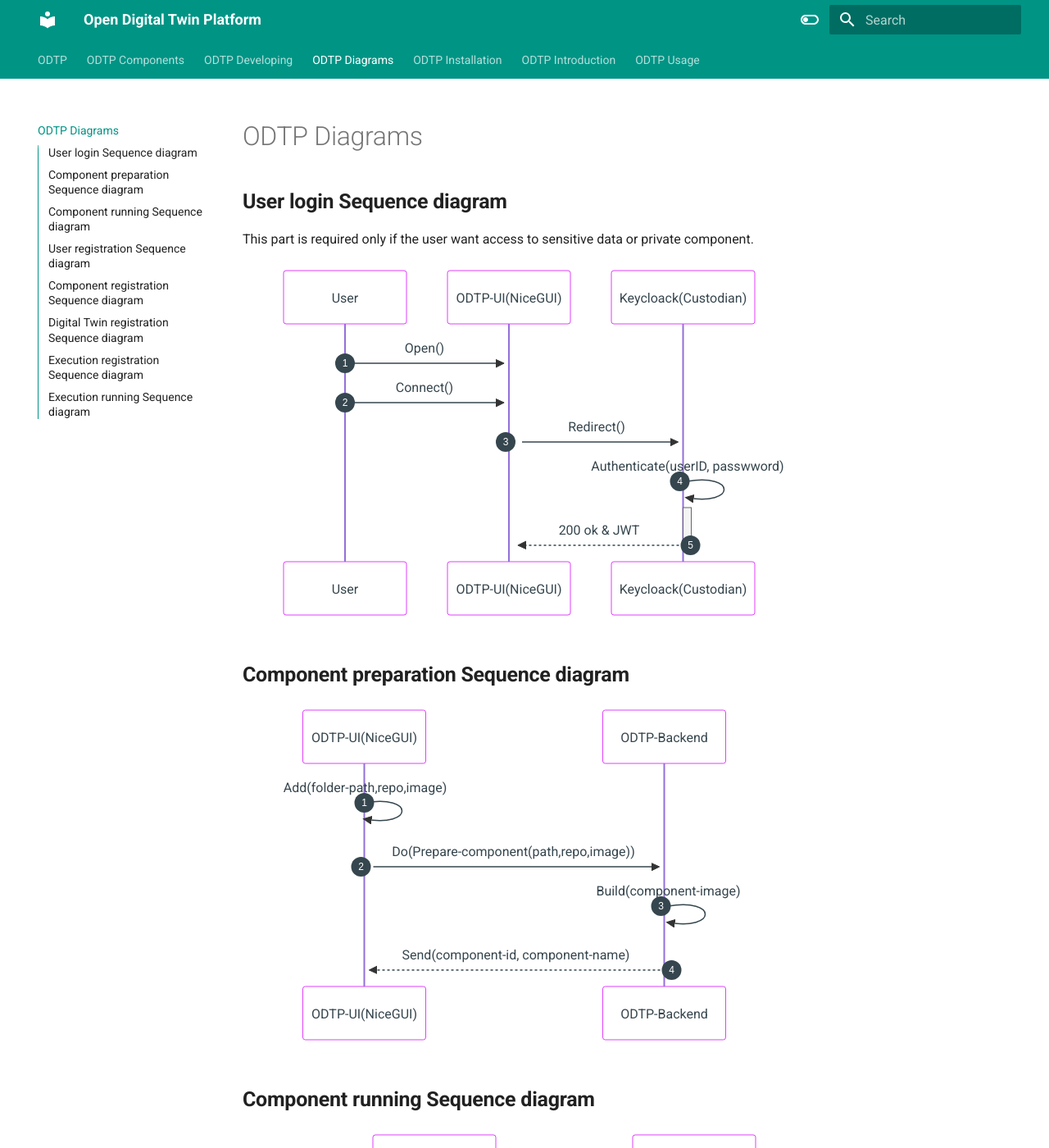
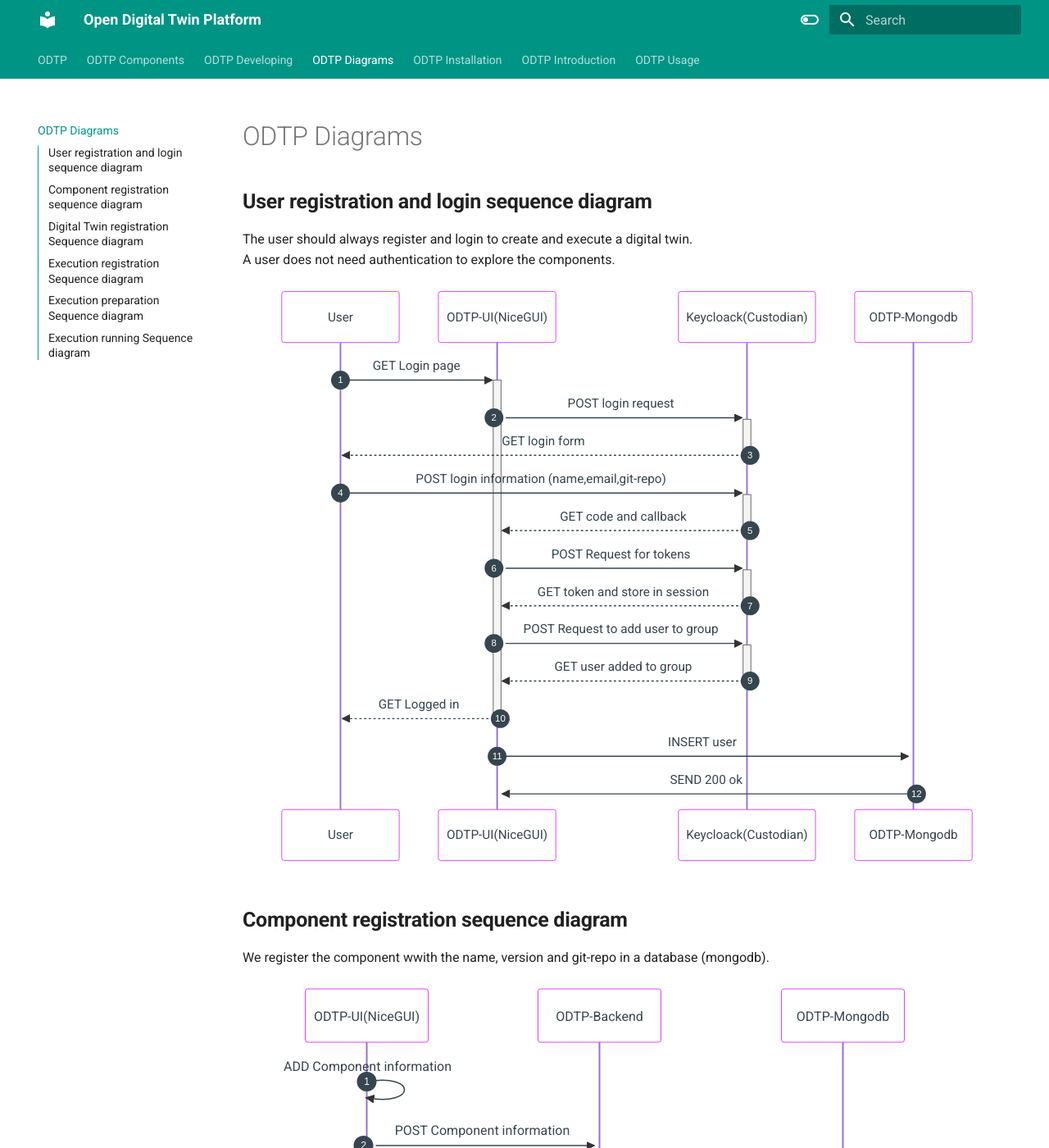
Before and after one commit to odtp-org/odtp-manuals, an MkDocs documentation site: the page built from docs/odtp_diagrams.md, in a window 1280 px wide and 1400 px high. Shown: the whole window at 82% size. Built offline with MkDocs 1.6.1 and Material for MkDocs 9.7.7, drawn with Linux system fonts in a browser that asks for light colours; part of the change alters nothing that is shown; some of the changed text lies outside the part shown.

Commit message:
update sequence diagram

````diff
--- a/docs/odtp_diagrams.md
+++ b/docs/odtp_diagrams.md
@@ -1,93 +1,93 @@
 # ODTP Diagrams
 
 
-## **User login Sequence diagram**
-This part is required only if the user want access to sensitive data or private component.
-
+## **User registration and login sequence diagram**
+The user should always register and login to create and execute a digital twin.<br />
+A user does not need authentication to explore the components.
 
 
 ``` mermaid
 sequenceDiagram
   autonumber
-   User->>+ODTP-UI(NiceGUI): Open()
-   User->>+ODTP-UI(NiceGUI): Connect()
-   ODTP-UI(NiceGUI)->>+Keycloack(Custodian): Redirect()
-   Keycloack(Custodian)->>+Keycloack(Custodian): Authenticate(userID, passwword)
-   Keycloack(Custodian)-->>-ODTP-UI(NiceGUI): 200 ok & JWT
+   User->>+ODTP-UI(NiceGUI): GET Login page
+   ODTP-UI(NiceGUI)->>+Keycloack(Custodian): POST login request
+   Keycloack(Custodian)-->>-User: GET login form
+   User->>+Keycloack(Custodian): POST login information (name,email,git-repo)
+   Keycloack(Custodian)-->>-ODTP-UI(NiceGUI): GET code and callback
+   ODTP-UI(NiceGUI)->>+Keycloack(Custodian): POST Request for tokens
+   Keycloack(Custodian)-->>-ODTP-UI(NiceGUI): GET token and store in session
+   ODTP-UI(NiceGUI)->>+Keycloack(Custodian): POST Request to add user to group
+   Keycloack(Custodian)-->>-ODTP-UI(NiceGUI): GET user added to group
+   ODTP-UI(NiceGUI)-->>-User: GET Logged in
+   ODTP-UI(NiceGUI)->>+ODTP-Mongodb: INSERT user
+   ODTP-Mongodb->>+ODTP-UI(NiceGUI): SEND 200 ok
+
 ```
 
-## **Component preparation Sequence diagram**
+
+## **Component registration sequence diagram**
+We register the component wwith the name, version and git-repo in a database (mongodb).
 
 ``` mermaid
 sequenceDiagram
   autonumber
-   ODTP-UI(NiceGUI)->>+ODTP-UI(NiceGUI): Add(folder-path,repo,image)
-   ODTP-UI(NiceGUI)->>+ODTP-Backend: Do(Prepare-component(path,repo,image))
-   ODTP-Backend->>+ODTP-Backend: Build(component-image)
-   ODTP-Backend-->>+ODTP-UI(NiceGUI): Send(component-id, component-name)
+   ODTP-UI(NiceGUI)->>+ODTP-UI(NiceGUI): ADD Component information
+   ODTP-UI(NiceGUI)->>+ODTP-Backend: POST Component information
+   ODTP-Backend->>+ODTP-Mongodb: INSERT Component information
+   ODTP-Mongodb-->>+ODTP-Backend: GET 200 ok
+   ODTP-Backend->>+ODTP-UI(NiceGUI): GET Component information
 ```
 
-## **Component running Sequence diagram**
+
+## **Digital Twin registration Sequence diagram**
+We register the dt with the name, and the user-id in a database (mongodb).
 
 ``` mermaid
 sequenceDiagram
   autonumber
-   ODTP-UI(NiceGUI)->>+ODTP-UI(NiceGUI): Add(folder-path,repo,image, env-file, instance-name)
-   ODTP-UI(NiceGUI)->>+ODTP-Backend: Do(Run-component(component-id)
-   ODTP-Backend->>+ODTP-Backend: Deploy(component-image)
+   ODTP-UI(NiceGUI)->>+ODTP-UI(NiceGUI): ADD DT information
+   ODTP-UI(NiceGUI)->>+ODTP-Backend: POST DT information
+   ODTP-Backend->>+ODTP-Mongodb: INSERT DT information
+   ODTP-Mongodb-->>+ODTP-Backend: GET 200 ok
+   ODTP-Backend->>+ODTP-UI(NiceGUI): GET DT information
 ```
 
-
-
-## **User registration Sequence diagram**
+## **Execution registration Sequence diagram**
+We register the execution with the DT_id,execution_name user_id in a database (mongodb).
 
 ``` mermaid
 sequenceDiagram
   autonumber
-   ODTP-UI(NiceGUI)->>+ODTP-UI(NiceGUI): Add-User(name,email,git-repo)
-   ODTP-UI(NiceGUI)->>+ODTP-Mongodb: Store-User(user)
-   ODTP-Mongodb->>+ODTP-UI(NiceGUI): Get-User(name)
+   ODTP-UI(NiceGUI)->>+ODTP-UI(NiceGUI): ADD execution information
+   ODTP-UI(NiceGUI)->>+ODTP-Backend: POST execution information
+   ODTP-Backend->>+ODTP-Mongodb: INSERT execution information
+   ODTP-Mongodb-->>+ODTP-Backend: GET 200 ok
+   ODTP-Backend->>+ODTP-UI(NiceGUI): GET execution information
 ```
-
-
-## **Component registration Sequence diagram**
+## **Execution preparation Sequence diagram**
+We prepare the execution with the DT_id,execution_name user_id, folder-path.
 
 ``` mermaid
 sequenceDiagram
   autonumber
-   ODTP-UI(NiceGUI)->>+ODTP-UI(NiceGUI): Add-Component(name,version,git-repo)
-   ODTP-UI(NiceGUI)->>+ODTP-Mongodb: Store-Component(component)
-   ODTP-Mongodb->>+ODTP-UI(NiceGUI): Get-Component(name)
+   ODTP-UI(NiceGUI)->>+ODTP-UI(NiceGUI): ADD Execution information
+   ODTP-UI(NiceGUI)->>+ODTP-Backend: POST Execution information
+   ODTP-Backend->>+local-virtual-machine: Build docker image
+   local-virtual-machine->>+ODTP-Backend: GET 200 ok
+   ODTP-Backend-->>+ODTP-UI(NiceGUI): GET execution preparation_info
+
 ```
 
 
-## **Digital Twin registration Sequence diagram**
+## **Execution running Sequence diagram**
+We execute the DT workflow with the dt_id,execution_name,components[],version[],workflow, user_id, env-variables.
 
 ``` mermaid
 sequenceDiagram
   autonumber
-   ODTP-UI(NiceGUI)->>+ODTP-UI(NiceGUI): Add-dt(dt_name, user_id)
-   ODTP-UI(NiceGUI)->>+ODTP-Mongodb: Store-dt(dt)
-   ODTP-Mongodb->>+ODTP-UI(NiceGUI): Get-dt(dt)
+   ODTP-UI(NiceGUI)->>+ODTP-UI(NiceGUI): GET Execution information
+   ODTP-UI(NiceGUI)->>+ODTP-Backend: RUN Execution
+   ODTP-Backend->>+local-virtual-machine: ADD output
+   local-virtual-machine->>+ODTP-Backend: GET 200 ok
+   ODTP-Backend-->>+ODTP-UI(NiceGUI): GET execution result
 ```
-
-## **Execution registration Sequence diagram**
-
-``` mermaid
-sequenceDiagram
-  autonumber
-   ODTP-UI(NiceGUI)->>+ODTP-UI(NiceGUI): Add-execution(dt_id,execution_name,components[],version[],workflow, user_id)
-   ODTP-UI(NiceGUI)->>+ODTP-Mongodb: Store-execution(execution, steps)
-   ODTP-Mongodb->>+ODTP-UI(NiceGUI): Get-execution(execution_name)
-```
-
-
-## **Execution running Sequence diagram**
-
-``` mermaid
-sequenceDiagram
-  autonumber
-   ODTP-UI(NiceGUI)->>+ODTP-UI(NiceGUI): Add(execution_name, folder-path)
-   ODTP-UI(NiceGUI)->>+ODTP-Backend: Do(Prepare-Execution(execution_id, folder-path)
-   ODTP-Backend->>+ODTP-Backend: Do(Ruun-Execution(execution_id, folder-path, env-variables)
-```
````
